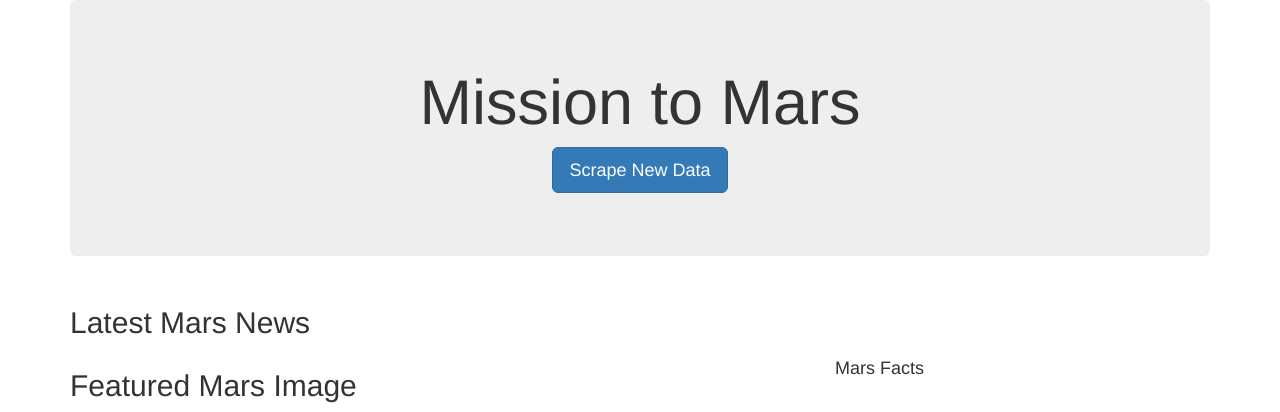
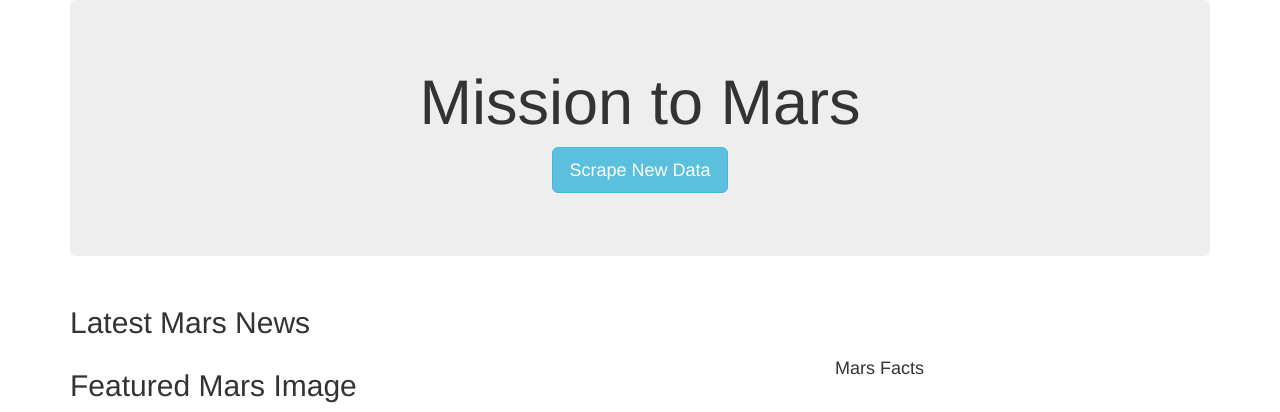
Before and after one commit to emariecovey/Mission-to-Mars, a Flask app: page / in a window 1280 px wide. Shown: the top 412 px of the page. Run offline with Flask 2, Linux system fonts and the light colour scheme; data that the repository does not hold is empty; some libraries are stand-ins or nearby versions.

Commit message:
finished challenge code

```diff
--- a/templates/index.html
+++ b/templates/index.html
@@ -16,7 +16,7 @@
         <div class = "jumbotron text-center">
             <h1>Mission to Mars</h1>
             <!-- Add a button to activate scraping script -->
-            <p><a class="btn btn-primary btn-lg" href="/scrape"
+            <p><a class="btn btn-info btn-lg" href="/scrape"
                         role="button">Scrape New Data</a></p>
         </div>
         <!-- Add section for Mars News with grid system -->
```
